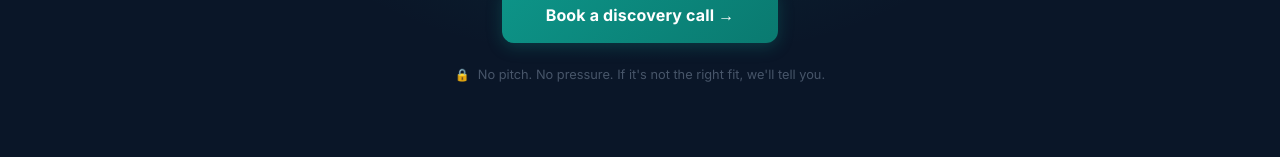
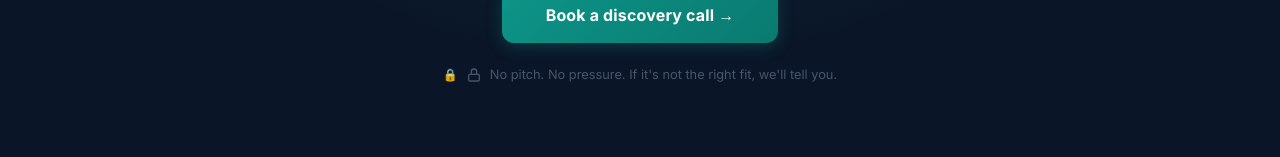
Before and after one commit to TobiWilliams001/Elitehands-Outbound, a React (Vite) app: page / in a window 1280 px wide. Shown: the part 6534-6691 px from the top of the page. Built offline with nearby package versions, Linux system fonts and the light colour scheme; a web font is replaced by a local one.

Commit message:
fix(icons): replace remaining lock emoji, mark icons decorative
The CTA trust note still used a raw lock emoji, missed in the earlier
emoji cleanup. Swapped for an SVG icon consistent with the rest of the
icon set, and added aria-hidden to all icons since they're decorative.

```diff
--- a/src/components/Cta.tsx
+++ b/src/components/Cta.tsx
@@ -1,3 +1,5 @@
+import { IconLock } from './icons';
+
 export const Cta = () => {
   return (
     <section className="cta-section" id="cta">
@@ -15,7 +17,7 @@
         <div className="cta-actions">
           <a href="#" className="btn-cta-primary">Book a discovery call →</a>
         </div>
-        <p className="cta-note">No pitch. No pressure. If it's not the right fit, we'll tell you.</p>
+        <p className="cta-note"><IconLock /> No pitch. No pressure. If it's not the right fit, we'll tell you.</p>
       </div>
     </section>
   );
--- a/src/components/icons.tsx
+++ b/src/components/icons.tsx
@@ -7,6 +7,7 @@
   strokeWidth: 2,
   strokeLinecap: 'round' as const,
   strokeLinejoin: 'round' as const,
+  'aria-hidden': true as const,
 };
 
 export const IconLike = () => (
@@ -55,3 +56,10 @@
     <path d="M21 21l-4.3-4.3" />
   </svg>
 );
+
+export const IconLock = () => (
+  <svg {...base}>
+    <rect x="4" y="11" width="16" height="10" rx="2" />
+    <path d="M8 11V7a4 4 0 0 1 8 0v4" />
+  </svg>
+);
```
